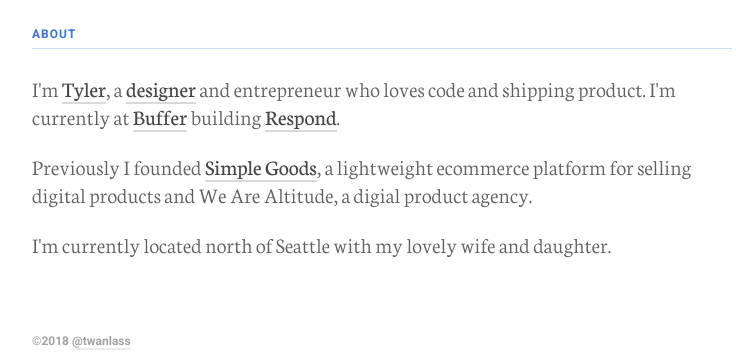
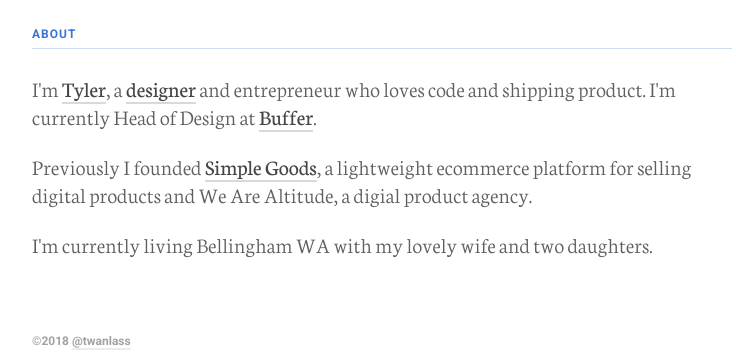
Before and after one commit to twanlass/twanlass.github.io, a Jekyll site: the page built from index.html, in a window 1280 px wide. Shown: the part 1315-1667 px from the top of the page, without its empty margins (258-994 px from the left). Built offline with Jekyll 4.4.1, drawn with Linux system fonts in a browser that asks for light colours.

Commit message:
Updates footer bio.

```diff
--- a/_includes/about.html
+++ b/_includes/about.html
@@ -1,7 +1,7 @@
 <div class="about">
     <div class="heading">About</div>
     <div class="hr"></div>
-    <p>I'm <a href="//twitter.com/twanlass">Tyler</a>, a <a href="//folio.tdub.co">designer</a> and entrepreneur who loves code and shipping product. I'm currently at <a href="//buffer.com">Buffer</a> building <a href="//buffer.com/respond/">Respond</a>.</p>
+    <p>I'm <a href="//twitter.com/twanlass">Tyler</a>, a <a href="//folio.tdub.co">designer</a> and entrepreneur who loves code and shipping product. I'm currently Head of Design at <a href="//buffer.com">Buffer</a>.</p>
     <p>Previously I founded <a href="//simplegoods.co">Simple Goods</a>, a lightweight ecommerce platform for selling digital products and We Are Altitude, a digial product agency.</p>
-    <p>I'm currently located north of Seattle with my lovely wife and daughter.</p>
+    <p>I'm currently living Bellingham WA with my lovely wife and two daughters.</p>
 </div>
```
